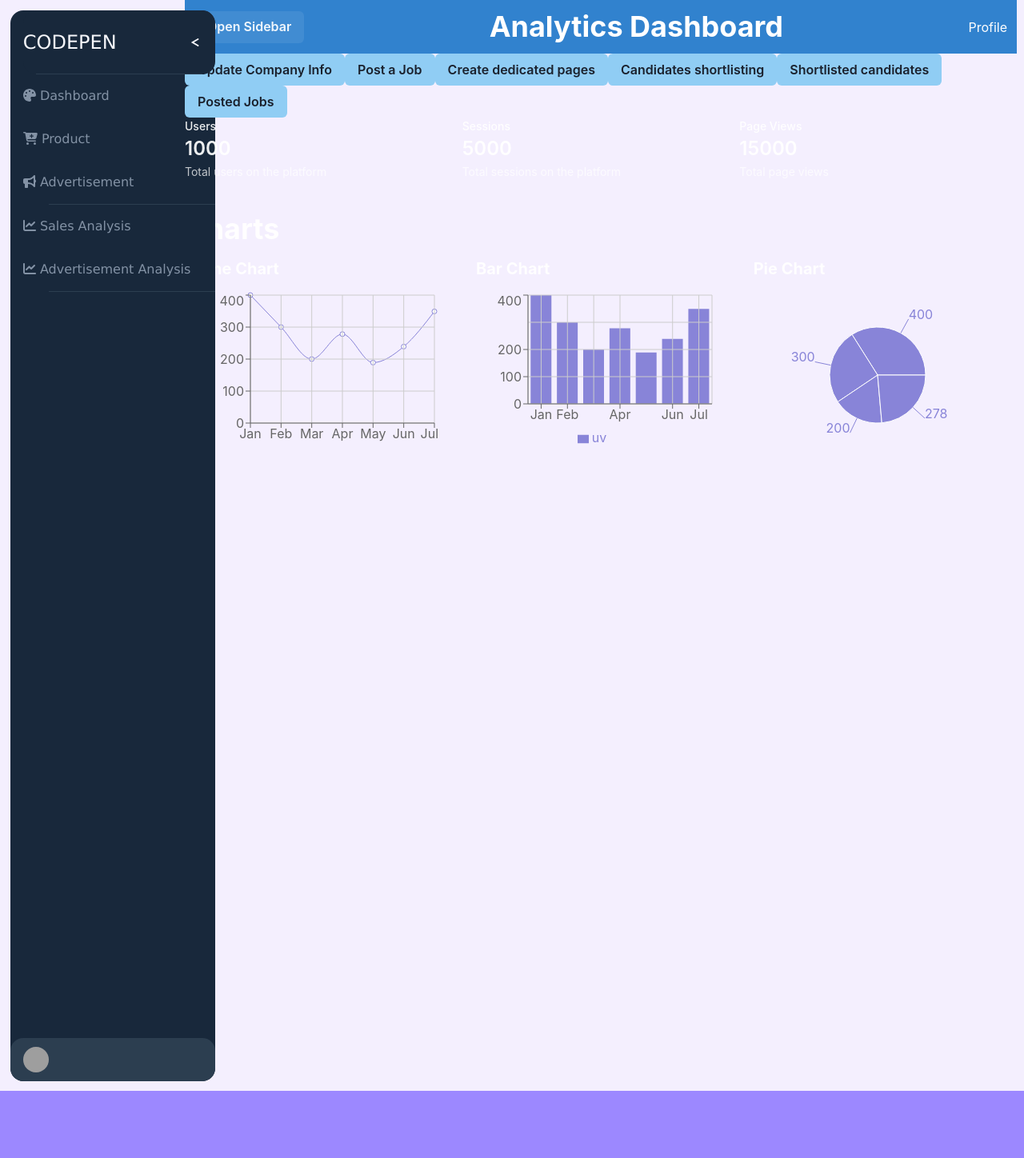
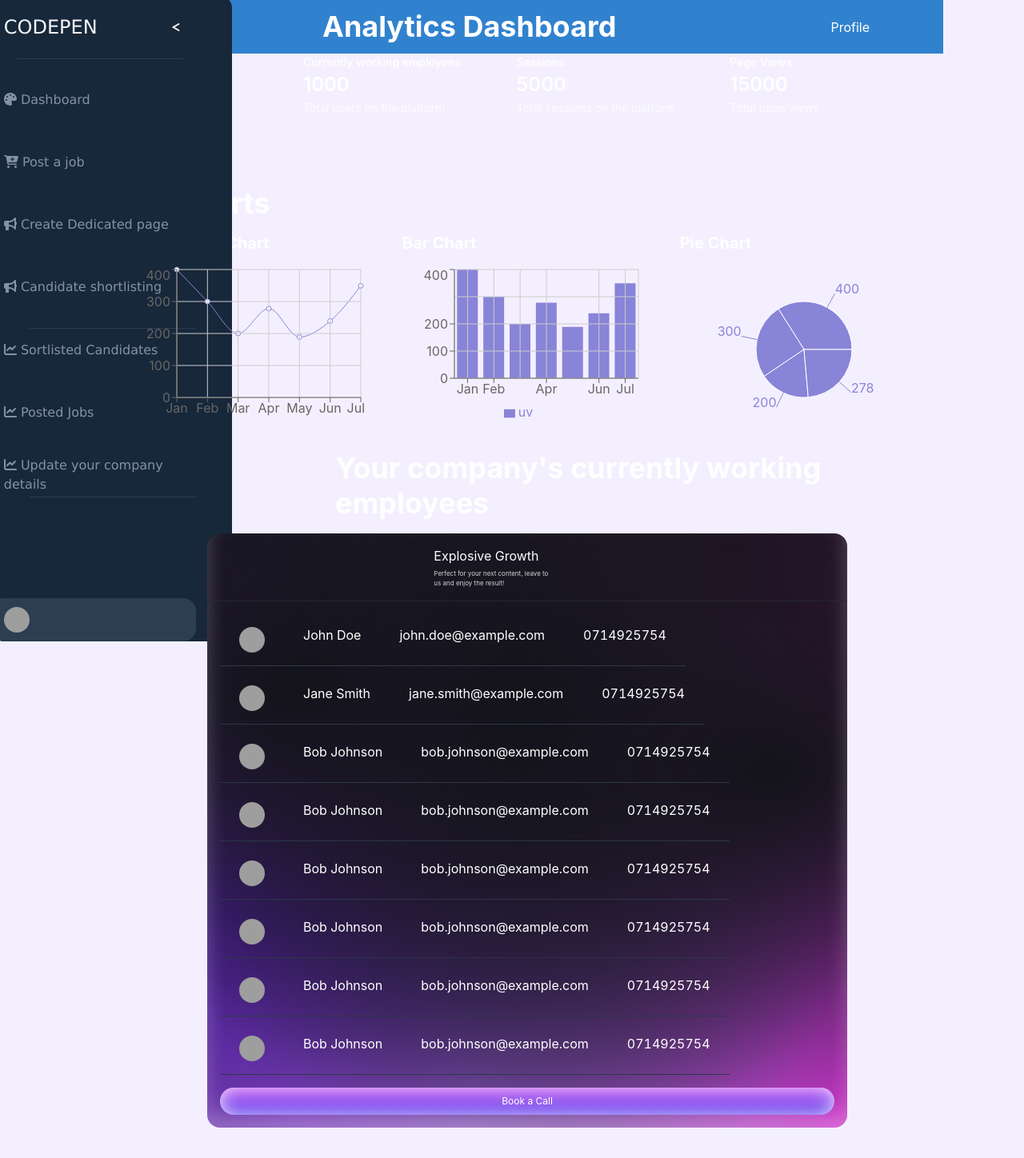
Before and after one commit to PasinduM0056/SoulLift-Social-Media-App-ITPM, a React (Vite) app in the folder frontend/: page /organization-Home in a window 1280 px wide. Shown: the top 1448 px of the page at 80% size. Before the commit the page ends 1364 px from the top, so only its background shows below. Built offline with nearby package versions, Linux system fonts and the light colour scheme; no server answers; grey boxes are pictures that could not be loaded.

Commit message:
organization

```diff
--- a/frontend/package.json
+++ b/frontend/package.json
@@ -14,6 +14,8 @@
     "@chakra-ui/react": "^2.8.2",
     "@emotion/react": "^11.11.4",
     "@emotion/styled": "^11.11.0",
+    "@fortawesome/free-solid-svg-icons": "^6.5.2",
+    "@fortawesome/react-fontawesome": "^0.2.0",
     "axios": "^1.6.8",
     "backend": "file:..",
     "date-fns": "^2.30.0",
--- a/frontend/src/App.jsx
+++ b/frontend/src/App.jsx
@@ -7,7 +7,6 @@ import userAtom from "./atoms/userAtom";
 import Header from "./components/Header";
 import HeaderB from './components/HeaderB';
 import UDSideBar from "./components/udComponents/UDSideBar";
-import ODSideBar from "./components/udComponents/ODSideBar";
 import HomePage from "./pages/HomePage";
 import BusinessPage from './pages/BusinessPage';
 import AuthPage from "./pages/AuthPage";
@@ -66,10 +65,10 @@ function App() {
   return (
     <Box position="relative" w='full'>
 
-      <Container maxW={"850px"}>
+      <Container maxW={"1050px"}>
         {(pathname === "/:Job-application-form/:id" ||pathname === "/organization-job" ||pathname === '/' || pathname === '/business' || pathname === '/consultant' || pathname === '/auth' || pathname === '/update' || pathname === '/chat' || pathname === '/settings' || pathname === '/:username/post/:pid' || pathname === '/:username/product/:pid' || pathname === '/:username') && <Header />}
         {(pathname === "/:Job-application-form/:id" ||pathname === "/organization-job" ||pathname === '/' || pathname === '/business' || pathname === '/consultant' || pathname === '/update' || pathname === '/chat' || pathname === '/settings' || pathname === '/:username/post/:pid' || pathname === '/:username/product/:pid' || pathname === '/:username') && <HeaderB />}
-        {(pathname === "/organization-Home" ||pathname === "/Create-a-post" ||pathname === '/Candidate-Shortlisting' || pathname === '/Update-Organization' || pathname === '/Post-a-job' || pathname === '/Shortlisted-Candidates' || pathname === '/Posted-Jobs' ) && <ODSideBar />}
+        {/* {(pathname === "/organization-Home" ||pathname === "/Create-a-post" ||pathname === '/Candidate-Shortlisting' || pathname === '/Update-Organization' || pathname === '/Post-a-job' || pathname === '/Shortlisted-Candidates' || pathname === '/Posted-Jobs' ) && <ODSideBar />} */}
          {/* <MainSideBar /> */}
         <Routes>
           <Route path='/' element={user ? <HomePage /> : <Navigate to='/auth' />} />
--- a/frontend/src/components/udComponents/ODSideBar.jsx
+++ b/frontend/src/components/udComponents/ODSideBar.jsx
@@ -14,11 +14,11 @@ import {
 } from '@fortawesome/free-solid-svg-icons';
 import userAtom from "./../../atoms/userAtom";
 import { useRecoilValue } from "recoil";
-
+import './ODSidebar.css';
 const UDSideBar = () => {
   const user = useRecoilValue(userAtom);
   return (
-    <div id="nav-bar">
+    <div id="nav-bar" className='odsidebar' style={{minHeight:'101vh', position:'fixed'}}>
       <input id="nav-toggle" type="checkbox"/>
       <div id="nav-header">
         <a id="nav-title" href="https://codepen.io" target="_blank">
@@ -27,32 +27,48 @@ const UDSideBar = () => {
         <label htmlFor="nav-toggle"><span id="nav-toggle-burger"></span></label>
         <hr/>
       </div>
+
+      <br/>
       <div id="nav-content">
         {/* Dashboard */}
         <div className="nav-button">
-          <Link to={`/Update-Organization`}>
+          <Link to={`/organization-Home`}>
             <FontAwesomeIcon icon={faPalette} />
             <span> Dashboard</span>
           </Link>
         </div>
 
-
+        <br/>
 
         {/* Product */}
         <div className="nav-button">
           <Link to={`/Post-a-job`}>
             <FontAwesomeIcon icon={faCartPlus} />
-            <span> Product</span>
+            <span> Post a job</span>
           </Link>
         </div>
+
+        <br/>
+
+         {/* Advertisement */}
+         <div className="nav-button">
+          <Link to={`/Create-a-post`}>
+            <FontAwesomeIcon icon={faBullhorn} />
+            <span> Create Dedicated page</span>
+          </Link>
+        </div>
+
+        <br/>
 
         {/* Advertisement */}
         <div className="nav-button">
           <Link to={`/Candidate-Shortlisting`}>
             <FontAwesomeIcon icon={faBullhorn} />
-            <span> Advertisement</span>
+            <span> Candidate shortlisting</span>
           </Link>
         </div>
+
+        <br/>
 
         <hr/>
 
@@ -60,17 +76,27 @@ const UDSideBar = () => {
         <div className="nav-button">
           <Link to={`/Shortlisted-Candidates`}>
             <FontAwesomeIcon icon={faChartLine} />
-            <span> Sales Analysis</span>
+            <span> Sortlisted Candidates</span>
           </Link>
         </div>
+
+        <br/>
 
         {/* Advertisement Analysis */}
         <div className="nav-button">
           <Link to={`/Posted-Jobs`}>
             <FontAwesomeIcon icon={faChartLine} />
-            <span> Advertisement Analysis</span>
+            <span> Posted Jobs</span>
           </Link>
         </div>
+<br/>
+        <div className="nav-button">
+          <Link to={`/Update-Organization`}>
+            <FontAwesomeIcon icon={faChartLine} />
+            <span> Update your company details</span>
+          </Link>
+        </div>
+
 
         <hr/>
 
--- /dev/null
+++ b/frontend/src/components/udComponents/ODSidebar.css
@@ -0,0 +1,6 @@
+.odsidebar{
+    width: 37.6vh;
+    margin-left: -3vh;
+    margin-top: -2.4vh;
+
+}
--- a/frontend/src/pages/organizationPages/OrganizationHompage.jsx
+++ b/frontend/src/pages/organizationPages/OrganizationHompage.jsx
@@ -17,9 +17,28 @@ import {
   DrawerBody,
   useDisclosure,
   Text,
-  Button
+  Button,
+  Table,
+  Tr,
+  Td,
+  Tbody,
+  Avatar,
 } from "@chakra-ui/react";
-import { LineChart, Line, BarChart, Bar, PieChart, Pie, Tooltip, Legend, CartesianGrid, XAxis, YAxis } from 'recharts';
+import {
+  LineChart,
+  Line,
+  BarChart,
+  Bar,
+  PieChart,
+  Pie,
+  Tooltip,
+  Legend,
+  CartesianGrid,
+  XAxis,
+  YAxis,
+} from "recharts";
+import ODSideBar from "../../components/udComponents/ODSideBar";
+import "./organizationHome.css";
 
 // Dummy data for analytics
 const dummyAnalyticsData = {
@@ -30,33 +49,33 @@ const dummyAnalyticsData = {
 
 // Sample data for charts
 const sampleLineChartData = [
-  { name: 'Jan', uv: 400, pv: 2400, amt: 2400 },
-  { name: 'Feb', uv: 300, pv: 1398, amt: 2210 },
-  { name: 'Mar', uv: 200, pv: 9800, amt: 2290 },
-  { name: 'Apr', uv: 278, pv: 3908, amt: 2000 },
-  { name: 'May', uv: 189, pv: 4800, amt: 2181 },
-  { name: 'Jun', uv: 239, pv: 3800, amt: 2500 },
-  { name: 'Jul', uv: 349, pv: 4300, amt: 2100 },
+  { name: "Jan", uv: 400, pv: 2400, amt: 2400 },
+  { name: "Feb", uv: 300, pv: 1398, amt: 2210 },
+  { name: "Mar", uv: 200, pv: 9800, amt: 2290 },
+  { name: "Apr", uv: 278, pv: 3908, amt: 2000 },
+  { name: "May", uv: 189, pv: 4800, amt: 2181 },
+  { name: "Jun", uv: 239, pv: 3800, amt: 2500 },
+  { name: "Jul", uv: 349, pv: 4300, amt: 2100 },
 ];
 
 const sampleBarChartData = [
-  { name: 'Jan', uv: 400 },
-  { name: 'Feb', uv: 300 },
-  { name: 'Mar', uv: 200 },
-  { name: 'Apr', uv: 278 },
-  { name: 'May', uv: 189 },
-  { name: 'Jun', uv: 239 },
-  { name: 'Jul', uv: 349 },
+  { name: "Jan", uv: 400 },
+  { name: "Feb", uv: 300 },
+  { name: "Mar", uv: 200 },
+  { name: "Apr", uv: 278 },
+  { name: "May", uv: 189 },
+  { name: "Jun", uv: 239 },
+  { name: "Jul", uv: 349 },
 ];
 
 const samplePieChartData = [
-  { name: 'Group A', value: 400 },
-  { name: 'Group B', value: 300 },
-  { name: 'Group C', value: 200 },
-  { name: 'Group D', value: 278 },
+  { name: "Group A", value: 400 },
+  { name: "Group B", value: 300 },
+  { name: "Group C", value: 200 },
+  { name: "Group D", value: 278 },
 ];
 
-const OrganizationHompage = () => {
+const OrganizationHomepage = () => {
   const [loading, setLoading] = useState(true);
   const [analyticsData, setAnalyticsData] = useState(null);
 
@@ -71,7 +90,12 @@ const OrganizationHompage = () => {
   }, []);
 
   return (
-    <Flex width="calc(100vw - 240px)" justifyContent="flex-start">
+    <Flex
+      width="calc(100vw - 240px)"
+      justifyContent="flex-start"
+      style={{ marginLeft: "1vh" }}
+    >
+      <ODSideBar />
       <Drawer isOpen={isOpen} placement="left" onClose={onClose} size="sm">
         <DrawerOverlay />
         <DrawerContent>
@@ -86,57 +110,67 @@ const OrganizationHompage = () => {
       </Drawer>
 
       <Box width="calc(100vw - 240px)">
-        <Flex p={3} bg="blue.500" color="white" justify="space-between" align="center">
-          <Button onClick={onOpen}>Open Sidebar</Button>
-          <Heading>Analytics Dashboard</Heading>
-          <Text>Profile</Text>
+        <Flex
+          p={3}
+          bg="blue.500"
+          color="white"
+          justify="space-between"
+          align="center"
+          marginLeft="-2vh"
+        >
+          <div className="analyticsDashboard" >
+            <Heading>Analytics Dashboard</Heading>
+          </div>
+          <div className="Profileana">
+            <Text>Profile</Text>
+          </div>
         </Flex>
-        <Link to="/Update-Organization">
-          <Button colorScheme="blue">Update Company Info</Button>
-        </Link>
-
-        <Link to="/Post-a-job">
-          <Button colorScheme="blue">Post a Job</Button>
-        </Link>
-
-        <Link to="/Create-a-post">
-          <Button colorScheme="blue">Create dedicated pages</Button>
-        </Link>
-
-        <Link to="/Candidate-Shortlisting">
-          <Button colorScheme="blue">Candidates shortlisting</Button>
-        </Link>
-        <Link to="/Shortlisted-Candidates">
-          <Button colorScheme="blue">Shortlisted candidates</Button>
-        </Link>
-        <Link to="/Posted-Jobs">
-          <Button colorScheme="blue">Posted Jobs</Button>
-        </Link>
 
         <Box>
-          <Flex justify="space-around">
+          <Flex
+            justify="space-around"
+            style={{
+              display: "flex",
+              justifyContent: "center",
+              alignItems: "center",
+              margin: "auto",
+              marginLeft: "30vh",
+            }}
+          >
             <Stat>
-              <StatLabel>Users</StatLabel>
-              <StatNumber>{loading ? <Spinner size="sm" /> : analyticsData.users}</StatNumber>
+              <StatLabel>Currently working employees</StatLabel>
+              <StatNumber>
+                {loading ? <Spinner size="sm" /> : analyticsData.users}
+              </StatNumber>
               <StatHelpText>Total users on the platform</StatHelpText>
             </Stat>
             <Stat>
               <StatLabel>Sessions</StatLabel>
-              <StatNumber>{loading ? <Spinner size="sm" /> : analyticsData.sessions}</StatNumber>
+              <StatNumber>
+                {loading ? <Spinner size="sm" /> : analyticsData.sessions}
+              </StatNumber>
               <StatHelpText>Total sessions on the platform</StatHelpText>
             </Stat>
             <Stat>
               <StatLabel>Page Views</StatLabel>
-              <StatNumber>{loading ? <Spinner size="sm" /> : analyticsData.pageViews}</StatNumber>
+              <StatNumber>
+                {loading ? <Spinner size="sm" /> : analyticsData.pageViews}
+              </StatNumber>
               <StatHelpText>Total page views</StatHelpText>
             </Stat>
           </Flex>
+          <br />
+          <br />
 
-          <Heading mt={8} mb={4}>Charts</Heading>
+          <Heading mt={8} mb={4} style={{marginLeft:'10vh'}}>
+            Charts
+          </Heading>
 
           <Flex justify="space-around">
             <Box width="30%">
-              <Heading size="md" mb={4}>Line Chart</Heading>
+              <Heading size="md" mb={4} style={{marginLeft:'10vh'}}>
+                Line Chart
+              </Heading>
               <LineChart width={300} height={200} data={sampleLineChartData}>
                 <Line type="monotone" dataKey="uv" stroke="#8884d8" />
                 <Tooltip />
@@ -146,7 +180,9 @@ const OrganizationHompage = () => {
               </LineChart>
             </Box>
             <Box width="30%">
-              <Heading size="md" mb={4}>Bar Chart</Heading>
+              <Heading size="md" mb={4}>
+                Bar Chart
+              </Heading>
               <BarChart width={300} height={200} data={sampleBarChartData}>
                 <Bar dataKey="uv" fill="#8884d8" />
                 <Tooltip />
@@ -157,22 +193,117 @@ const OrganizationHompage = () => {
               </BarChart>
             </Box>
             <Box width="30%">
-              <Heading size="md" mb={4}>Pie Chart</Heading>
+              <Heading size="md" mb={4}>
+                Pie Chart
+              </Heading>
               <PieChart width={300} height={200}>
-                <Pie data={samplePieChartData} cx={150} cy={100} outerRadius={60} fill="#8884d8" label />
+                <Pie
+                  data={samplePieChartData}
+                  cx={150}
+                  cy={100}
+                  outerRadius={60}
+                  fill="#8884d8"
+                  label
+                />
                 <Tooltip />
               </PieChart>
             </Box>
           </Flex>
+
+          <Heading mt={8} mb={4} style={{ marginLeft: "35vh" }}>
+            Your company's currently working employees
+          </Heading>
+          <div className="Emp-no-card">
+        <div className="Emp-no-card__border"></div>
+        <div className="Emp-no-card_title__container">
+          <span className="Emp-no-card_title">Explosive Growth</span>
+          <p className="Emp-no-card_paragraph">
+            Perfect for your next content, leave to us and enjoy the result!
+          </p>
+        </div>
+        <hr className="Emp-no-line" style={{ width: "100vh" }} />
+        <Table variant="simple">
+          <Tbody>
+            <ul className="Emp-no-card__list" style={{ color: "white" }}>
+              <Tr>
+                <Td>
+                  <Avatar
+                    size="sm"
+                    name="John Doe"
+                    src="https://www.iconfinder.com/icons/2980617/avatar_girl_maid_people_person_profile_icon"
+                  />
+                </Td>
+                <Td>John Doe</Td>
+                <Td>john.doe@example.com</Td>
+                <Td>0714925754</Td>
+              </Tr>
+              <Tr>
+                <Td>
+                  <Avatar size="sm" name="Jane Smith" src="avatar2.jpg" />
+                </Td>
+                <Td>Jane Smith</Td>
+                <Td>jane.smith@example.com</Td>
+                <Td>0714925754</Td>
+              </Tr>
+              <Tr>
+                <Td>
+                  <Avatar size="sm" name="Bob Johnson" src="avatar3.jpg" />
+                </Td>
+                <Td>Bob Johnson</Td>
+                <Td>bob.johnson@example.com</Td>
+                <Td>0714925754</Td>
+              </Tr>
+              <Tr>
+                <Td>
+                  <Avatar size="sm" name="Bob Johnson" src="avatar3.jpg" />
+                </Td>
+                <Td>Bob Johnson</Td>
+                <Td>bob.johnson@example.com</Td>
+                <Td>0714925754</Td>
+              </Tr>
+              <Tr>
+                <Td>
+                  <Avatar size="sm" name="Bob Johnson" src="avatar3.jpg" />
+                </Td>
+                <Td>Bob Johnson</Td>
+                <Td>bob.johnson@example.com</Td>
+                <Td>0714925754</Td>
+              </Tr>
+              <Tr>
+                <Td>
+                  <Avatar size="sm" name="Bob Johnson" src="avatar3.jpg" />
+                </Td>
+                <Td>Bob Johnson</Td>
+                <Td>bob.johnson@example.com</Td>
+                <Td>0714925754</Td>
+              </Tr>
+              <Tr>
+                <Td>
+                  <Avatar size="sm" name="Bob Johnson" src="avatar3.jpg" />
+                </Td>
+                <Td>Bob Johnson</Td>
+                <Td>bob.johnson@example.com</Td>
+                <Td>0714925754</Td>
+              </Tr>
+              <Tr>
+                <Td>
+                  <Avatar size="sm" name="Bob Johnson" src="avatar3.jpg" />
+                </Td>
+                <Td>Bob Johnson</Td>
+                <Td>bob.johnson@example.com</Td>
+                <Td>0714925754</Td>
+              </Tr>
+            </ul>
+          </Tbody>
+        </Table>
+        <button className="Emp-no-button">Book a Call</button>
+      </div>
         </Box>
       </Box>
+
+
     </Flex>
   );
 };
 
-export default OrganizationHompage;
-
-
-
-
-//OrganizationHompage
+export default OrganizationHomepage;
--- a/frontend/src/pages/organizationPages/PostaJob.jsx
+++ b/frontend/src/pages/organizationPages/PostaJob.jsx
@@ -1,5 +1,6 @@
 import React, { useState } from "react";
 import axios from "axios";
+import ODSideBar from "../../components/udComponents/ODSideBar";
 import {
   Button,
   FormControl,
@@ -56,6 +57,7 @@ function PostaJob() {
 
   return (
     <Grid container xs={12}>
+            <ODSideBar />
       <Grid item xs={0}>
         <div
           className="job-post-up-container"
--- a/frontend/src/pages/organizationPages/organizationHome.css
+++ b/frontend/src/pages/organizationPages/organizationHome.css
@@ -1,3 +1,181 @@
 .sidebar-open .chakra-modal__content {
     transform: none !important;
   }
+  .analyticsDashboard{
+    display: flex;
+    justify-content: center;
+    align-items: center;
+    margin: auto;
+
+  }
+  .Profileana{
+    margin-right: 10vh;
+  }
+
+
+
+
+
+
+
+
+  .Emp-no-card {
+    --white: hsl(0, 0%, 100%);
+    --black: hsl(240, 15%, 9%);
+    --paragraph: hsl(0, 0%, 83%);
+    --line: hsl(240, 9%, 17%);
+    --primary: hsl(266, 92%, 58%);
+
+    position: relative;
+
+    display: flex;
+    flex-direction: column;
+    gap: 1rem;
+    justify-content: center;
+    align-items: center;
+    margin: auto;
+
+    padding: 1rem;
+    width: 100vh;
+    background-color: hsla(240, 15%, 9%, 1);
+    background-image: radial-gradient(
+        at 88% 40%,
+        hsla(240, 15%, 9%, 1) 0px,
+        transparent 85%
+      ),
+      radial-gradient(at 49% 30%, hsla(240, 15%, 9%, 1) 0px, transparent 85%),
+      radial-gradient(at 14% 26%, hsla(240, 15%, 9%, 1) 0px, transparent 85%),
+      radial-gradient(at 0% 64%, hsla(263, 93%, 56%, 1) 0px, transparent 85%),
+      radial-gradient(at 41% 94%, hsla(284, 100%, 84%, 1) 0px, transparent 85%),
+      radial-gradient(at 100% 99%, hsla(306, 100%, 57%, 1) 0px, transparent 85%);
+
+    border-radius: 1rem;
+    box-shadow: 0px -16px 24px 0px rgba(255, 255, 255, 0.25) inset;
+  }
+
+  .Emp-no-card .Emp-no-card__border {
+    overflow: hidden;
+    pointer-events: none;
+
+    position: absolute;
+    z-index: -10;
+    top: 50%;
+    left: 50%;
+    transform: translate(-50%, -50%);
+
+    width: calc(100% + 2px);
+    height: calc(100% + 2px);
+    background-image: linear-gradient(
+      0deg,
+      hsl(0, 0%, 100%) -50%,
+      hsl(0, 0%, 40%) 100%
+    );
+
+    border-radius: 1rem;
+  }
+
+  .Emp-no-card .Emp-no-card__border::before {
+    content: "";
+    pointer-events: none;
+
+    position: fixed;
+    z-index: 200;
+    top: 50%;
+    left: 50%;
+    transform: translate(-50%, -50%), rotate(0deg);
+    transform-origin: left;
+
+    width: 200%;
+    height: 10rem;
+    background-image: linear-gradient(
+      0deg,
+      hsla(0, 0%, 100%, 0) 0%,
+      hsl(277, 95%, 60%) 40%,
+      hsl(277, 95%, 60%) 60%,
+      hsla(0, 0%, 40%, 0) 100%
+    );
+
+    animation: rotate 8s linear infinite;
+  }
+
+  @keyframes rotate {
+    to {
+      transform: rotate(360deg);
+    }
+  }
+
+  .Emp-no-card .Emp-no-card_title__container .Emp-no-card_title {
+    font-size: 1rem;
+    color: var(--white);
+  }
+
+  .Emp-no-card .Emp-no-card_title__container .Emp-no-card_paragraph {
+    margin-top: 0.25rem;
+    width: 65%;
+
+    font-size: 0.5rem;
+    color: var(--paragraph);
+  }
+
+  .Emp-no-card .Emp-no-line {
+    width: 100%;
+    height: 0.1rem;
+    background-color: var(--line);
+
+    border: none;
+  }
+
+  .Emp-no-card .Emp-no-card__list {
+    display: flex;
+    flex-direction: column;
+    gap: 0.5rem;
+  }
+
+  .Emp-no-card .Emp-no-card__list .Emp-no-card__list_item {
+    display: flex;
+    align-items: center;
+    gap: 0.5rem;
+  }
+
+  .Emp-no-card .Emp-no-card__list .Emp-no-card__list_item .Emp-no-check {
+    display: flex;
+    justify-content: center;
+    align-items: center;
+
+    width: 1rem;
+    height: 1rem;
+    background-color: var(--primary);
+
+    border-radius: 50%;
+  }
+
+  .Emp-no-card .Emp-no-card__list .Emp-no-card__list_item .Emp-no-check .Emp-no-check_svg {
+    width: 0.75rem;
+    height: 0.75rem;
+
+    fill: var(--black);
+  }
+
+  .Emp-no-card .Emp-no-card__list .Emp-no-card__list_item .Emp-no-list_text {
+    font-size: 0.75rem;
+    color: var(--white);
+  }
+
+  .Emp-no-card .Emp-no-button {
+    cursor: pointer;
+
+    padding: 0.5rem;
+    width: 100%;
+    background-image: linear-gradient(
+      0deg,
+      rgba(94, 58, 238, 1) 0%,
+      rgba(197, 107, 240, 1) 100%
+    );
+
+    font-size: 0.75rem;
+    color: var(--white);
+
+    border: 0;
+    border-radius: 9999px;
+    box-shadow: inset 0 -2px 25px -4px var(--white);
+  }
```
Also changed, not shown: 1 other file (tests, documents, lock files or other folders).
